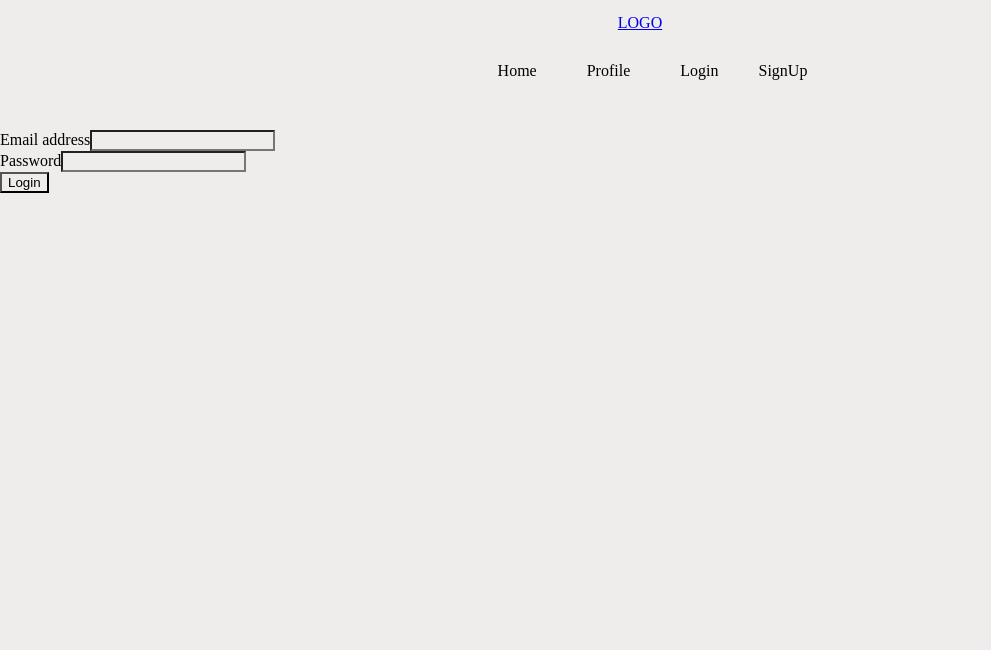
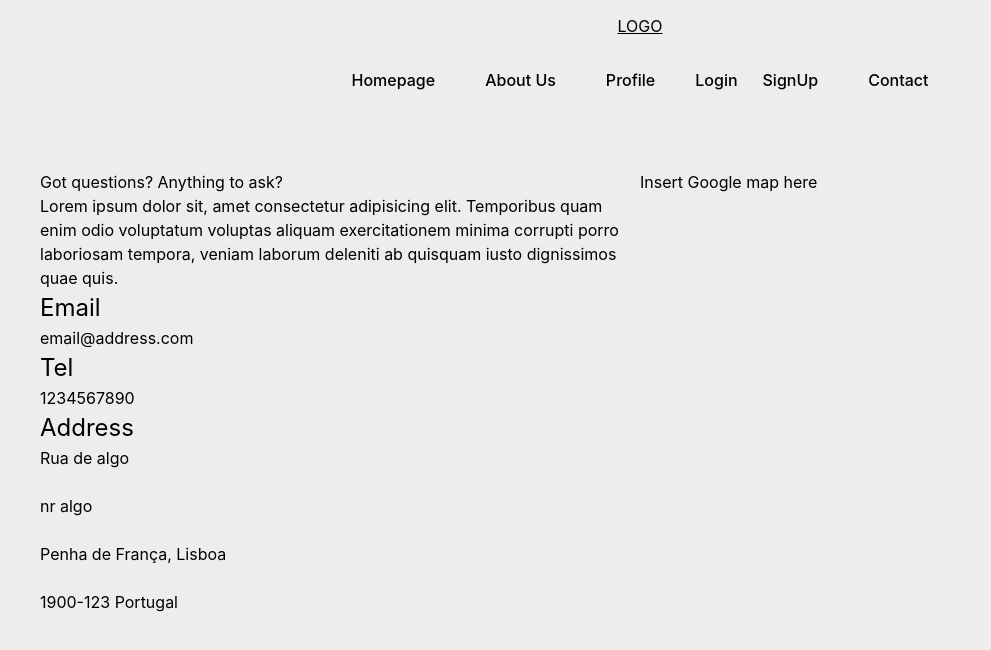
Before and after one commit to santilieb/WCS-checkpoint4-furniture-website, a React (Create React App) app in the folder frontend/: page /contact in a window 1280 px wide. Before the commit this address led to /login. Shown: the top 650 px of the page, without its empty margins (0-991 px from the left). Built offline with nearby package versions, Linux system fonts and the light colour scheme.

Commit message:
added contanct component and about component

```diff
--- a/frontend/package.json
+++ b/frontend/package.json
@@ -7,6 +7,7 @@
     "@testing-library/react": "^13.3.0",
     "@testing-library/user-event": "^13.5.0",
     "axios": "^0.27.2",
+    "google-map-react": "^2.2.0",
     "js-cookie": "^3.0.1",
     "react": "^18.2.0",
     "react-dom": "^18.2.0",
--- a/frontend/src/App.js
+++ b/frontend/src/App.js
@@ -6,6 +6,8 @@ import Profile from "./components/Profile";
 import AuthContextProvider from "./contexts/AuthContext";
 import Homepage from "./components/Homepage";
 import Navigation from "./components/Navigation";
+import About from "./components/About";
+import Contact from "./components/Contact";
 import './App.css';
 // ! FALTA CRIAR OS PROTECTED ROUTES!!
 
@@ -22,6 +24,8 @@ function App() {
             <Route path="/" element={<Homepage />} />
             <Route path="/homepage" element={<Homepage />} />
             <Route path="*" element={<Navigate to="/login" replace />} />
+            <Route path="/about" element={<About />} />
+            <Route path="/contact" element={<Contact />} />
           </Routes>
         </BrowserRouter>
       </AuthContextProvider>
--- /dev/null
+++ b/frontend/src/components/About.jsx
@@ -0,0 +1,35 @@
+import React from "react";
+
+function About() {
+    return (
+        <div className="about">
+            <div className="about__hero">
+                <div className="about__hero__text">
+                    <h1>About</h1>
+                    <p>
+                        Lorem ipsum dolor sit amet consectetur adipisicing elit.
+                        Voluptate, quisquam.
+                    </p>
+                </div>
+            </div>
+            <div className="about__info">
+                <div className="about__info__text">
+                    <h2>About Furniture</h2>
+                    <p>
+                        Lorem ipsum dolor sit amet consectetur adipisicing elit.
+                        Voluptate, quisquam.
+                    </p>
+                </div>
+                <div className="about__info__text">
+                    <h2>Our Mission</h2>
+                    <p>
+                        Lorem ipsum dolor sit amet consectetur adipisicing elit.
+                        Voluptate, quisquam.
+                    </p>
+                </div>
+            </div>
+        </div>
+    );
+}
+
+export default About;
--- /dev/null
+++ b/frontend/src/components/Contact.css
@@ -0,0 +1,12 @@
+.contact-main-container {
+    padding: 40px;
+}
+
+@media only screen and (min-width: 1024px) {
+    .contact-main-container {
+        padding: 40px;
+        display: grid;
+        grid-template-columns: 1fr 1fr;
+
+    }
+}
--- /dev/null
+++ b/frontend/src/components/Contact.jsx
@@ -0,0 +1,45 @@
+import { React } from 'react';
+import './Contact.css';
+function Contact() {
+    return (
+        <main className="contact-main-container">
+            <section className='contact-left-side'>
+                <div className="contact-left-side__text">
+                    Got questions? Anything to ask?
+                    <br />
+                    Lorem ipsum dolor sit, amet consectetur adipisicing elit. Temporibus quam enim odio voluptatum voluptas aliquam exercitationem minima corrupti porro laboriosam tempora, veniam laborum deleniti ab quisquam iusto dignissimos quae quis.
+                </div>
+                <div className="contact-left-side__title">
+                    <h2>Email</h2>
+                </div>
+                <div className="contact-left-side__text">
+                    <p>email@address.com</p>
+                </div>
+                <div className="contact-left-side__title">
+                    <h2>Tel</h2>
+                </div>
+                <div className="contact-left-side__text">
+                    <p>1234567890</p>
+                </div>
+                <div className="contact-left-side__title">
+                    <h2>Address</h2>
+                </div>
+                <div className="contact-left-side__text">
+                    <p>Rua de algo</p>
+                    <br />
+                    <p>nr algo</p>
+                    <br />
+                    <p>Penha de França, Lisboa </p>
+                    <br />
+                    <p>1900-123 Portugal</p>
+                </div>
+
+            </section>
+            <section className='contact-right-side'>
+                <p>Insert Google map here</p>
+            </section>
+        </main>
+    );
+}
+
+export default Contact;
--- /dev/null
+++ b/frontend/src/components/Map.jsx
@@ -0,0 +1,6 @@
+
+const location = {
+    address: 'Sr.Fix, Penha de França',
+    lat: 38.721840,
+    lng: -9.128885
+}
--- a/frontend/src/components/Navigation.css
+++ b/frontend/src/components/Navigation.css
@@ -1,4 +1,7 @@
 /* NAVIGATION */
+* {
+    background-color: #EEECEE;
+}
 
 .logo svg {
     width: 160px;
@@ -41,17 +44,17 @@ nav a:nth-child(4) {
 }
 
 
-nav a:hover {
+/* nav a:hover {
     opacity: 0.6;
     transition: opacity 0.4s ease-in-out;
     -moz-transition: opacity 0.4s ease-in-out;
     -webkit-transition: opacity 0.4s ease-in-out;
     -o-transition: opacity 0.4s ease-in-out;
-}
+} */
 
 .hamburger {
     margin: 0;
-    position: relative;
+    position: absolute;
     display: block;
     width: 40px;
     cursor: pointer;
@@ -102,13 +105,13 @@ nav a:hover {
 }
 
 .side-is-active {
-    left: 0 !important;
+    opacity: 1 !important;
 }
 
 .mobileNav {
+    background-color: #EEECEE !important;
     transition: ease-out 0.2s;
     position: fixed;
-    left: 100%;
     width: 100%;
     height: calc(100% - 73px);
     display: flex;
@@ -117,8 +120,10 @@ nav a:hover {
     z-index: 2;
     background-color: #FAF9FF;
     align-items: center;
-    gap: 50px;
+    gap: 25px;
     top: 74px;
+    opacity: 0;
+    left: 0;
 }
 
 .mobileNav a {
--- a/frontend/src/components/Navigation.jsx
+++ b/frontend/src/components/Navigation.jsx
@@ -20,22 +20,26 @@ function Navbar(props) {
                 <div className="bar"></div>
             </button>
             <div className='navbar_logo'>
-                <Link to="/"><div className='logo'>LOGO</div></Link>
+                <Link to="/"><div className=''>LOGO</div></Link>
                 <nav className="navbar-desktop">
 
                     <div className="">
-                        <Link to="/">Home</Link>
+                        <Link to="/">Homepage</Link>
+                        <Link to="/about">About Us</Link>
                         <Link to="/profile">Profile</Link>
                         <Link to="/login">Login</Link>
                         <Link to="/signup">SignUp</Link>
+                        <Link to="/contact">Contact</Link>
                     </div>
                 </nav>
             </div>
             <nav className={active ? "side-is-active , mobileNav" : "mobileNav"} >
-                <Link to="/" onClick={handleHamburger}>Home</Link>
+                <Link to="/" onClick={handleHamburger}>Homepage</Link>
+                <Link to="/about" onClick={handleHamburger}>About Us</Link>
                 <Link to="/profile" onClick={handleHamburger}>Profile</Link>
                 <Link to="/login" onClick={handleHamburger}>Login</Link>
                 <Link to="/signup" onClick={handleHamburger}>SignUp</Link>
+                <Link to="/contact" onClick={handleHamburger}>Contact</Link>
             </nav>
         </div>
     );
--- /dev/null
+++ b/frontend/src/index.css
@@ -0,0 +1,7 @@
+/* import google font Inter*/
+* {
+    font-family: 'Inter', sans-serif;
+    font-weight: 400;
+    line-height: 1.5;
+    color: #000;
+}
--- a/frontend/src/index.js
+++ b/frontend/src/index.js
@@ -2,6 +2,7 @@ import React from "react";
 import ReactDOM from "react-dom/client";
 import App from "./App";
 import reportWebVitals from "./reportWebVitals";
+import './index.css';
 
 const root = ReactDOM.createRoot(document.getElementById("root"));
 root.render(
```
Also changed, not shown: 1 other file (tests, documents, lock files or other folders).
